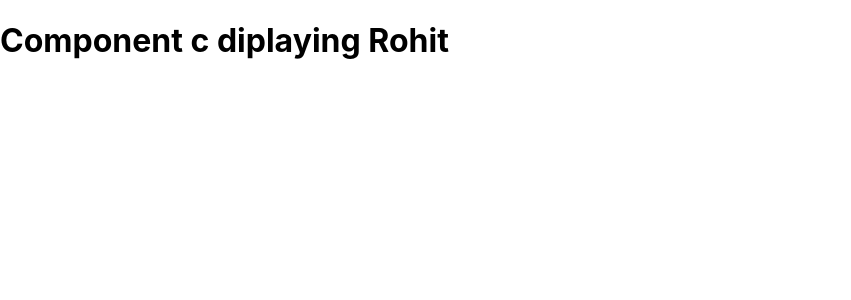
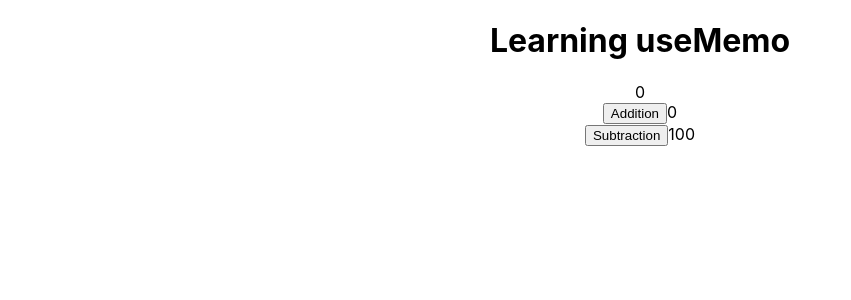
Before and after one commit to Rohittyagiii/React-app, a React (Create React App) app in the folder my-app/: page / in a window 1280 px wide. Shown: the top 300 px of the page, without its empty margins (0-851 px from the left). Built offline with nearby package versions, Linux system fonts and the light colour scheme; the HTML template or start-up script is replaced by a standard one.

Commit message:
msg display

```diff
--- a/my-app/src/App.js
+++ b/my-app/src/App.js
@@ -1,14 +1,25 @@
 import './App.css';
-import React from 'react';
-import ChildA from './ChildA';
+import React, { useMemo, useState } from 'react';
 
 function App() {
-   const name ="Rohit"
-  return (
-    <>
-    <ChildA name={name}/>
-    </>
-  );
+
+  const [add,setAdd] = useState(0);
+  const [subtract,setSubtract] = useState(100);
+
+   const Multiplication = useMemo( function multiply(){
+    console.log("***********");
+    return add*10;
+  },[add])
+   return(
+    <div className='App'>
+      <h1>Learning useMemo</h1>
+      {Multiplication} <br/>
+      <button onClick={()=>{setAdd(add + 1)}}>Addition</button>
+      <span>{add}</span> <br  />
+      <button onClick={()=>{setSubtract(subtract - 1)}}>Subtraction</button>
+      <span>{subtract}</span>
+    </div>
+   ) ;
 }
 
 export default App;
--- a/my-app/src/ChildA.js
+++ /dev/null
@@ -1,9 +0,0 @@
-import React from "react";
-import ChildB from "./ChildB";
-function ChildA({name}){
-    return(
-        <ChildB name={name}/>
-    )
-}
-
-export default ChildA;
--- a/my-app/src/ChildB.js
+++ /dev/null
@@ -1,9 +0,0 @@
-import React from "react";
-import ChildC from "./ChildC";
-function ChildB({name}){
-   return(
-    <ChildC name={name}/>
-   )
-}
-
-export default ChildB;
--- a/my-app/src/ChildC.js
+++ /dev/null
@@ -1,8 +0,0 @@
-import React from "react";
-function ChildC({name}){
-  return(
-    <h1>Component c diplaying {name}</h1>
-  )
-}
-
-export default ChildC;
```
